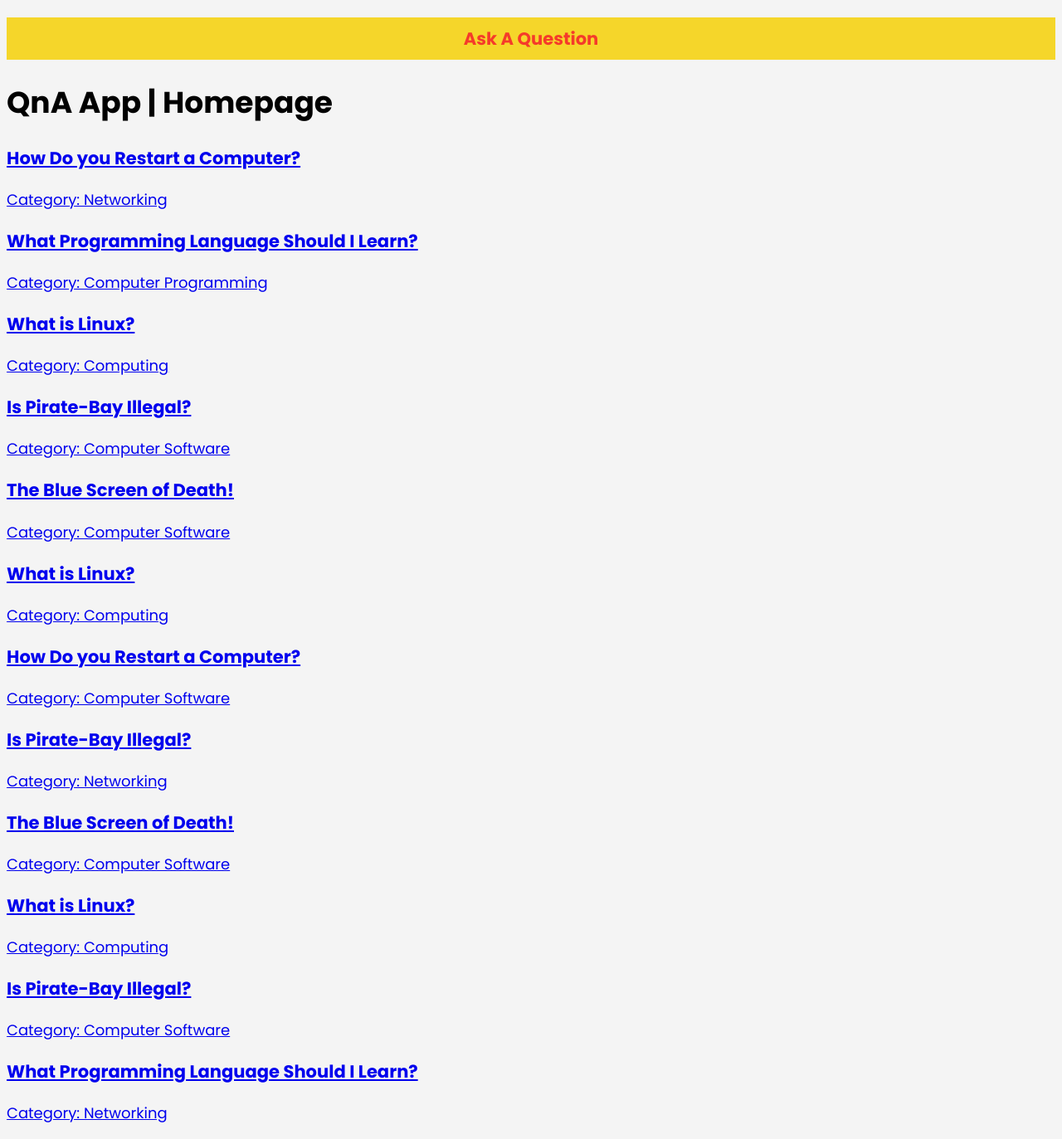
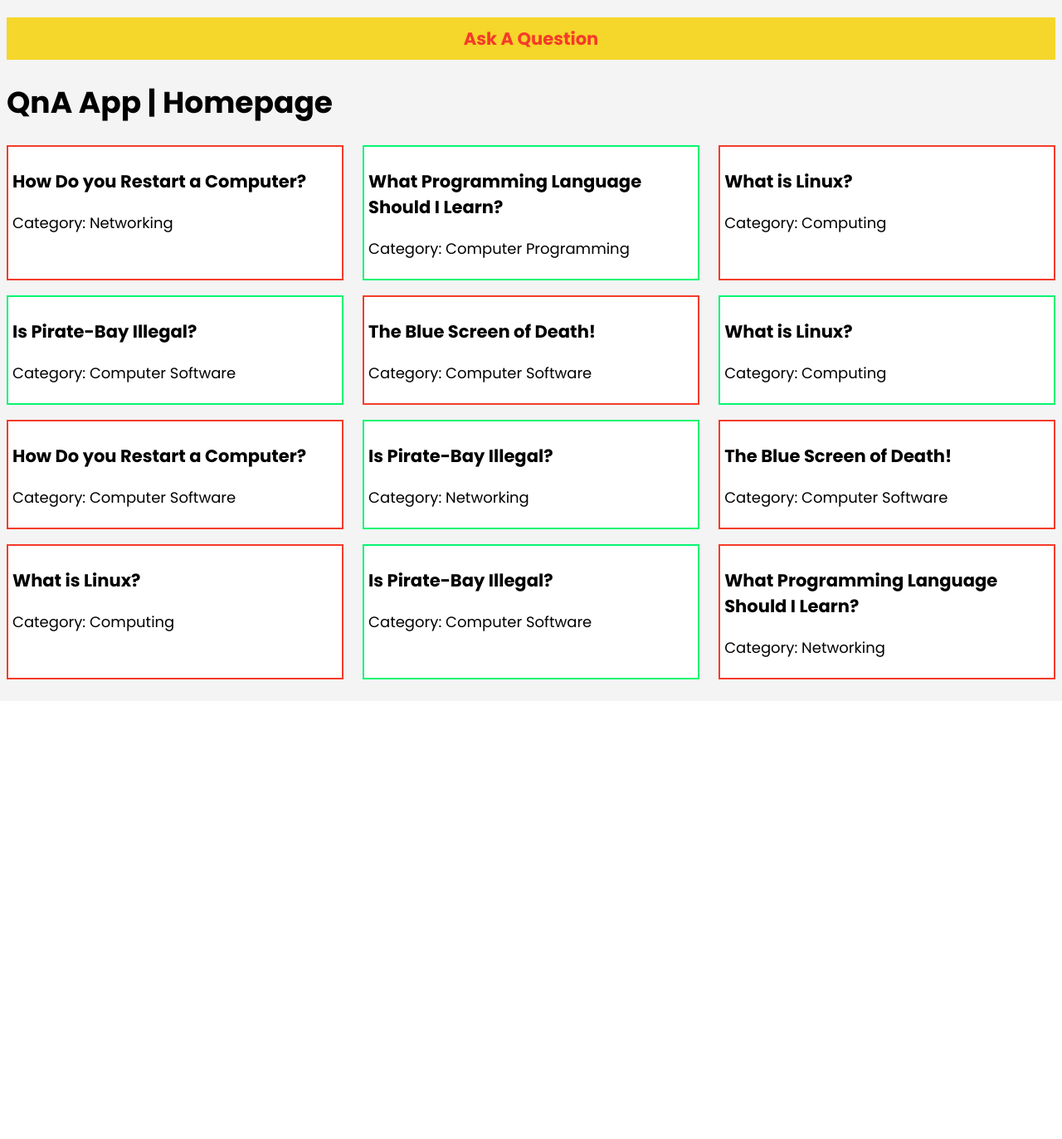
Before and after one commit to codewithlennylen/QnA-App, a Flask app: page / in a window 1280 px wide. Shown: the part 93-1466 px from the top of the page at 83% size. After the commit the page ends 912 px from the top, so only its background shows below. Run offline with Flask 2, Linux system fonts and the light colour scheme.

Commit message:
Update style.css

```diff
--- a/static/css/style.css
+++ b/static/css/style.css
@@ -1,49 +1,91 @@
-@import url('https://fonts.googleapis.com/css2?family=Poppins:wght@400;500;700&display=swap');
+@import url("https://fonts.googleapis.com/css2?family=Poppins:wght@400;500;700&display=swap");
 /* The import above imports the fonts used in this website from google-fonts */
 
-body{
+body {
   background-color: #f4f4f4;
-    font-family: 'Poppins', sans-serif;
+  font-family: "Poppins", sans-serif;
   font-size: 18px;
 }
 
-#main-navbar{
-    background-color: #372AF5;
-    color: #F5D62A;
+.container {
   display: flex;
-
+  flex-wrap: wrap;
+  justify-content: space-between;
 }
 
-#main-navbar li{
+.container div {
+  flex-basis: 31%;
+  background-color: white;
+  padding: 5px;
+  margin-bottom: 1em;
+}
+
+#main-navbar {
+  background-color: #372af5;
+  color: #f5d62a;
+  display: flex;
+}
+
+#main-navbar li {
   list-style: none;
   display: inline;
-
 }
 
-#main-navbar a{
+#main-navbar a {
   text-decoration: none;
-    color: #F5D62A;
+  color: #f5d62a;
 }
 
-#main-navbar a:hover{
-    color: #F53B2A;
+#main-navbar a:hover {
+  color: #f53b2a;
 }
-
 
 /* BODY */
 
-#ask-question h3{
-    background-color: #F5D62A;;
+#ask-question h3 {
+  background-color: #f5d62a;
   padding-top: 10px;
   padding-bottom: 10px;
   /* margin: auto; */
 }
 
-#ask-question a{
+#ask-question a {
   text-decoration: none;
-    color: #F53B2A;
+  color: #f53b2a;
 }
 
-#ask-question a:hover{
-    color: #2011F5;
+#ask-question a:hover {
+  color: #2011f5;
 }
+
+.question {
+  /* flex-basis: 31%; */
+  /* background-color: white; */
+  border: 2px #f53b2a solid;
+  /* padding: 5px; */
+  /* margin-bottom: 1em; */
+}
+
+.question a {
+  text-decoration: none;
+  color: black;
+}
+
+.question a:hover {
+  text-decoration: underline;
+  color: black;
+}
+
+.question-answered {
+  border: 2px #05f571 solid;
+}
+
+.question-answered a {
+  text-decoration: none;
+  color: black;
+}
+
+.question-answered a:hover {
+  text-decoration: underline;
+  color: black;
+}
```
Lines whose indentation alone changed are shown as unchanged.
